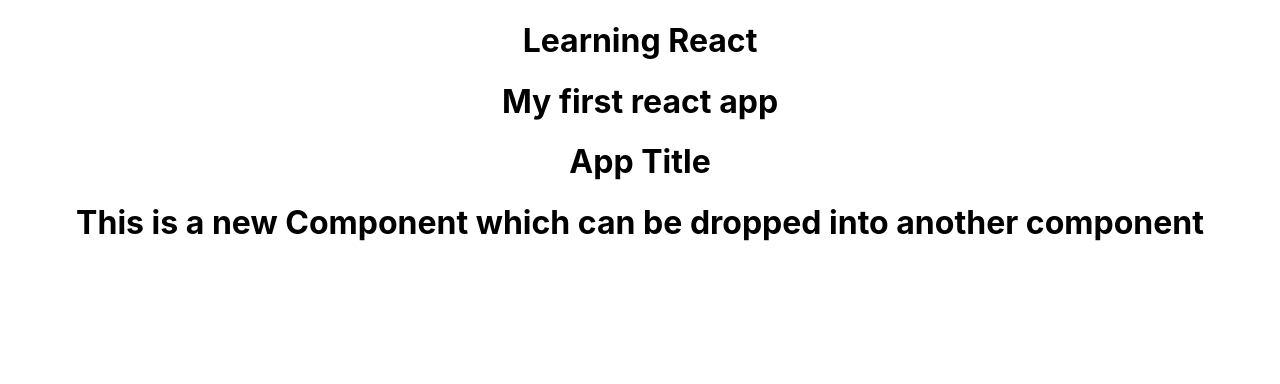
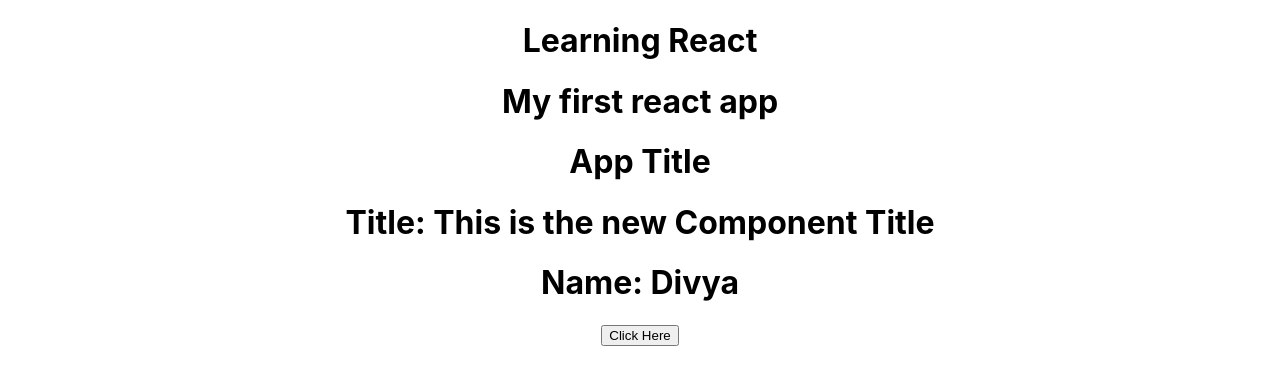
Before and after one commit to shaikjrizwana/primosoft-batch-1-training, a React (Create React App) app in the folder my-react-app/: page / in a window 1280 px wide. Shown: the top 384 px of the page. Built offline with nearby package versions, Linux system fonts and the light colour scheme.

Commit message:
feat: passing &  using props Description: we can use the prooerties by pass them into our new component.

```diff
--- a/my-react-app/src/App.js
+++ b/my-react-app/src/App.js
@@ -5,7 +5,7 @@ import './App.css';
 class App extends Component{
   constructor(props){
     super(props);
-    this.onSubmit = this.onSubmit.bind(this);
+    this.onClick = this.onClick.bind(this);
     this.state = {
       count : 0,
       title: 'App Title',
@@ -19,7 +19,7 @@ class App extends Component{
     event.preventDefault();
     console.log(this.input.value);
   }
-  updateCount(){
+  onClick(){
     this.setState({
       title : 'New App Title'
     }
@@ -31,7 +31,10 @@ class App extends Component{
           <h1>Learning React</h1>
           <h1>My first react app</h1>
           <h1>{this.state.title}</h1>
-          <MyComponent />
+          <MyComponent
+          title = "This is the new Component Title"
+          name = "Divya"
+          onClick = {this.onClick}/>
       </div>
     )
   }
--- a/my-react-app/src/MyComponent.js
+++ b/my-react-app/src/MyComponent.js
@@ -1,10 +1,14 @@
 import React, {Component} from 'react';
 
 class MyComponent extends Component{
+
   render(){
+    const {title, name, onClick} = this.props;
     return(
       <div className="MyComponent" >
-          <h1>This is a new Component which can be dropped into another component</h1>
+          <h1>Title: {title}</h1>
+          <h1>Name: {name}</h1>
+          <button onClick = {onClick}>Click Here</button>
       </div>
     )
   }
```
